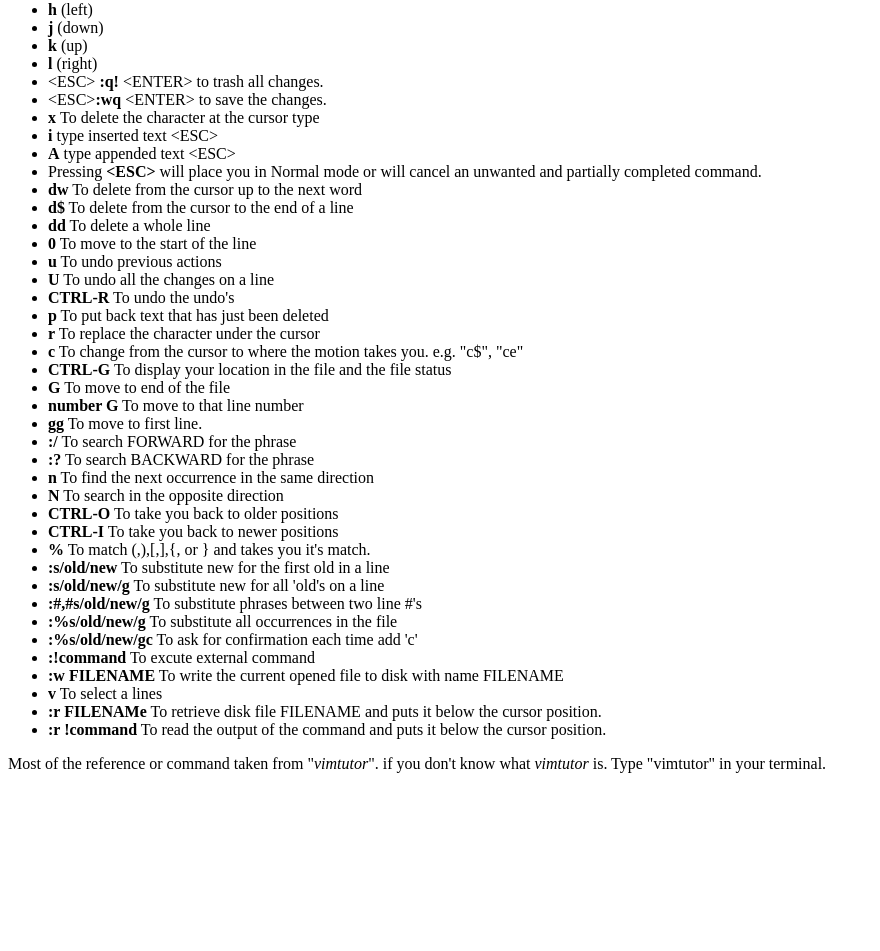
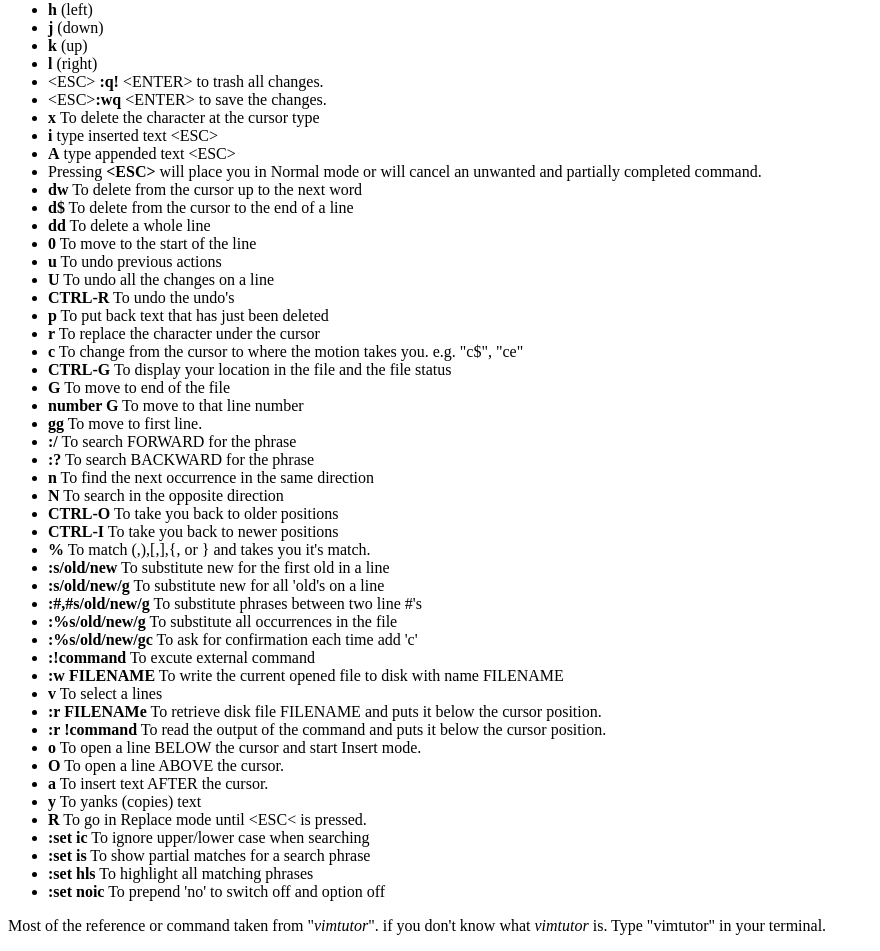
Before and after one commit to vaibhavmule/cheatsheet, a plain HTML site: page vim.html in a window 1280 px wide. Shown: the part 79-1030 px from the top of the page, without its empty margins (0-880 px from the left). Before the commit the page ends 868 px from the top, so only its background shows below. Drawn offline with Linux system fonts and the light colour scheme.

Commit message:
added 6th chapter summary

```diff
--- a/vim.html
+++ b/vim.html
@@ -56,6 +56,15 @@
           cursor position.</li>
     <li><strong>:r !command</strong> To read the output of the command and puts it below the
           cursor position.</li>
+    <li><strong>o</strong> To open a line BELOW the cursor and start Insert mode.</li>
+    <li><strong>O</strong> To open a line ABOVE the cursor.</li>
+    <li><strong>a</strong> To insert text AFTER the cursor.</li>
+    <li><strong>y</strong> To yanks (copies) text</li>
+    <li><strong>R</strong> To go in Replace mode until  &lt;ESC&lt;  is pressed.</li>
+    <li><strong>:set ic</strong> To ignore upper/lower case when searching</li>
+ <li><strong>:set is</strong> To show partial matches for a search phrase</li>
+ <li><strong>:set hls</strong> To highlight all matching phrases</li>
+ <li><strong>:set noic</strong> To prepend 'no' to switch off and option off</li>
   </ul>
   <p>Most of the reference  or command taken from "<i>vimtutor</i>".
   if you don't know what <i>vimtutor</i> is. Type "vimtutor" in your terminal. </p>
```
